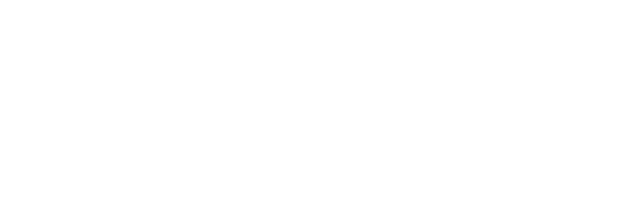
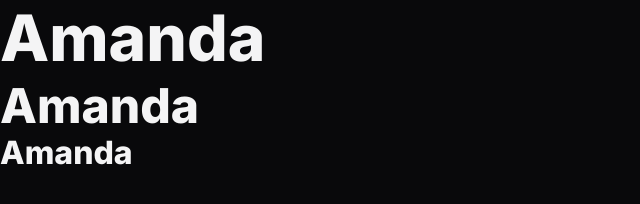
Before and after one commit to amandasgm/Projeto-de-responsividade, a plain HTML site: page index.html in a window 1280 px wide. Shown: the whole page, without its empty margins (0-640 px from the left). Drawn offline with Linux system fonts and the light colour scheme.

Commit message:
definindo variaveis css

```diff
--- a/index.html
+++ b/index.html
@@ -1,12 +1,19 @@
 <!DOCTYPE html>
 <html lang="pt-br">
 <head>
+  <link rel="preconnect" href="https://fonts.googleapis.com">
+  <link rel="preconnect" href="https://fonts.gstatic.com" crossorigin>
+
   <meta charset="UTF-8">
   <meta name="viewport" content="width=device-width, initial-scale=1.0">
   <title>Document</title>
   <link rel="stylesheet" href="styles/index.css">
+
+  <link href="https://fonts.googleapis.com/css2?family=Inter:ital,opsz,wght@0,14..32,100..900;1,14..32,100..900&display=swap" rel="stylesheet">
 </head>
 <body>
-
+  <h1>Amanda</h1>
+  <h2>Amanda</h2>
+  <h3>Amanda</h3>
 </body>
 </html>
--- a/styles/global.css
+++ b/styles/global.css
@@ -0,0 +1,77 @@
+*, *::before, *::after{
+  box-sizing: border-box;
+}
+
+*{
+  margin: 0;
+  padding: 0;
+  font: inherit;
+
+  -webkit-font-smoothing:antialiased;
+  -moz-osx-font-smoothing: grayscale;
+}
+
+:root{
+  --bg-color: #09090b;
+  --surface-color: #18181b;
+  --stroke-color: #27272A;
+  --text-color-primary:#f4f4f5;
+  --text-color-secondary:#a1a1aa;
+  --brand-color-primary:#f7b733;
+  --brand-color-secondary:#fc4a1a;
+
+  --font-family:'Inter', system-ui, sans-serif;
+  --fw-base: 400;
+  --fw-md: 500;
+  --fw-bold: 800;
+
+  --fs-sm:.875rem;
+  --fs-base: 1rem;
+  --fs-lg: 1.25rem;
+  --fs-xl: 1.5rem;
+  --fs-2xl: 2.5rem;
+}
+
+html{
+  font-family: var(--font-family);
+  font-weight: var(--fw-base);
+  font-size: var(--fs-base);
+  line-height: 1.6;
+  color: var(--text-color-primary);
+}
+
+body{
+  background-color: var(--bg-color);
+}
+
+h1, h2, h3{
+  line-height: 1.2;
+  color: var(--text-color-primary);
+  font-weight: var(--fw-bold);
+  letter-spacing: -0.-4em;
+}
+
+h1{
+  font-size: var(--fs-2xl);
+}
+h2{
+  font-size: var(--fs-xl);
+}
+h3{
+  font-size: var(--fs-lg);
+}
+a{
+  text-decoration: none;
+  color: inherit;
+}
+ul[role="list"]{
+  list-style: none;
+}
+
+@media(width >= 1280px){
+  :root{
+    --fs-lg: 2rem;
+    --fs-xl: 3rem;
+    --fs-2xl: 4rem;
+  }
+}
```
